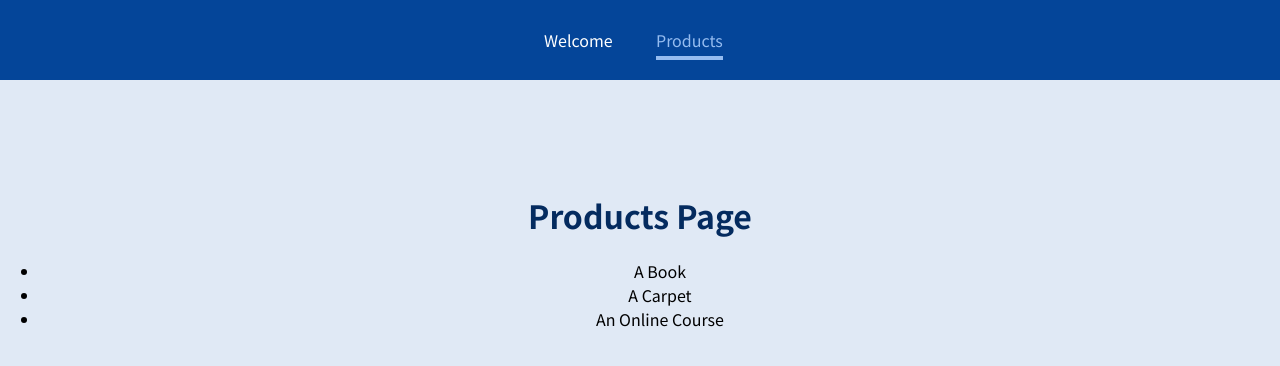
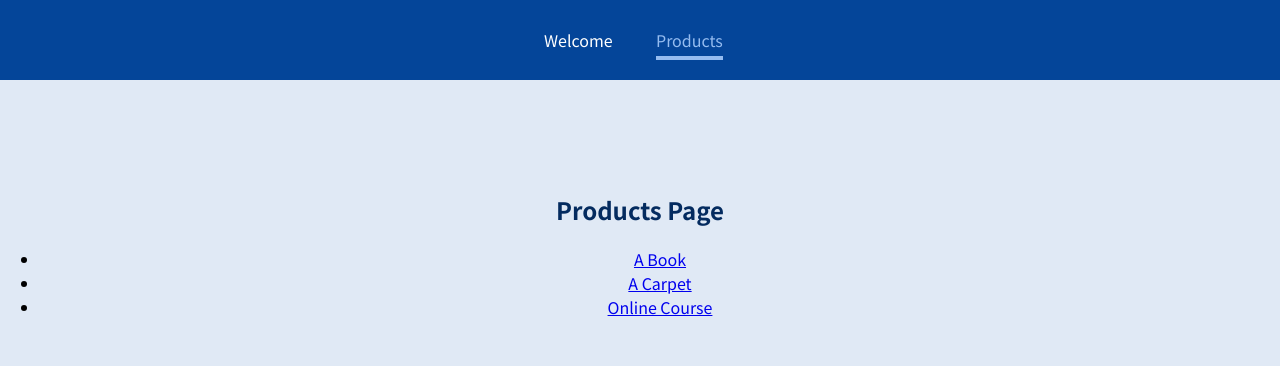
Before and after one commit to philsmirnoff/tutorial, a React (Create React App) app in the folder udemy/01-starting-project 8 router/: page /products in a window 1280 px wide. Shown: the top 366 px of the page. Built offline with nearby package versions, Linux system fonts and the light colour scheme.

Commit message:
added switch

```diff
--- a/udemy/01-starting-project 8 router/src/App.js
+++ b/udemy/01-starting-project 8 router/src/App.js
@@ -1,4 +1,4 @@
-import { Route } from 'react-router-dom';
+import { Route, Switch } from 'react-router-dom';
 import Products from './pages/Products';
 import Welcome from './pages/Welcome';
 import MainHeader from './components/MainHeader';
@@ -11,15 +11,17 @@ function App() {
         <MainHeader />
       </header>
       <main>
-      <Route path="/welcome" exact>
+        <Switch>
+        <Route path="/welcome">
         <Welcome />
       </Route>
-      <Route path="/products">
+      <Route path="/products" exact>
         <Products />
       </Route>
-      <Route path="product-detail/:productId">
+      <Route path="products/:productId">
         <ProductDetail />
       </Route>
+        </Switch>
       </main>
      </div>
   );
--- a/udemy/01-starting-project 8 router/src/pages/Products.js
+++ b/udemy/01-starting-project 8 router/src/pages/Products.js
@@ -1,16 +1,22 @@
 import React from 'react';
-
+import { Link } from 'react-router-dom';
 
 function Products() {
   return (
-    <>
+    <section>
        <h1>Products Page</h1>
     <ul>
-      <li>A Book</li>
-      <li>A Carpet</li>
-      <li>An Online Course</li>
+      <li>
+        <Link to="/products/p1"> A Book</Link>
+      </li>
+      <li>
+        <Link to="products/p2">A Carpet</Link>
+      </li>
+      <li>
+        <Link to="products/p3">Online Course</Link>
+      </li>
     </ul>
-    </>
+    </section>
   )
 }
 
```
Also changed, not shown: 1 other file (tests, documents, lock files or other folders).
